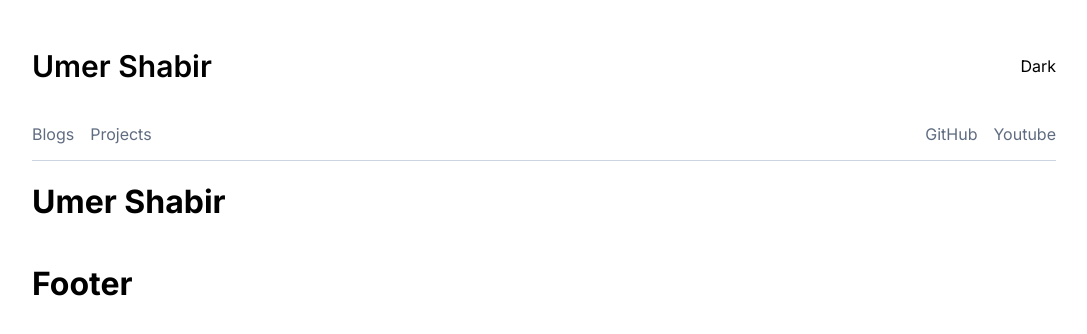
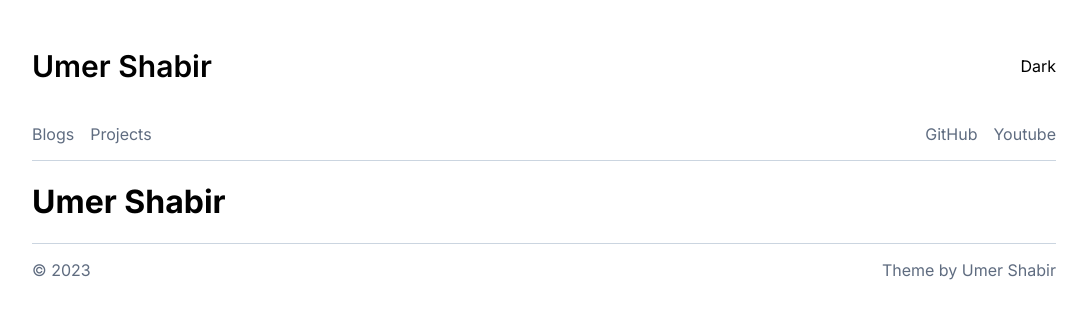
Before and after one commit to umershabir/nextjs-portfolio, a Next.js app: page / in a window 1280 px wide. Shown: the top 334 px of the page, without its empty margins (96-1183 px from the left). Built offline with nearby package versions, Linux system fonts and the light colour scheme.

Commit message:
navbar is building

```diff
--- a/src/components/Footer/Footer.tsx
+++ b/src/components/Footer/Footer.tsx
@@ -1,7 +1,9 @@
-export default function Footer(){
-    return (
-        <>
-        <h1>Footer</h1>
-        </>
-    )
+import styles from "./footer.module.scss";
+export default function Footer() {
+  return (
+    <footer className={styles.footer}>
+      <p className="secondaryText">© 2023</p>
+      <p className="secondaryText">Theme by Umer Shabir</p>
+    </footer>
+  );
 }
--- /dev/null
+++ b/src/components/Footer/footer.module.scss
@@ -0,0 +1,7 @@
+@import "../../styles/variables";
+.footer {
+  display: flex;
+  justify-content: space-between;
+  align-items: center;
+  border-top: 1px solid $divider;
+}
--- a/src/components/Navbar/Navbar.tsx
+++ b/src/components/Navbar/Navbar.tsx
@@ -12,7 +12,7 @@ export default function Navbar() {
       <div className={styles.navLinks}>
         <ul>
           <li>
-            <Link href={"/blog"}>Blogs</Link>
+            <Link href={"/blogs"}>Blogs</Link>
           </li>
           <li>
             <Link href={"/projects"}>Projects</Link>
--- a/src/pages/_app.tsx
+++ b/src/pages/_app.tsx
@@ -1,5 +1,6 @@
 import { Inter } from "next/font/google";
-import "@/styles/globals.css";
+// import "@/styles/globals.css";
+import "@/styles/style.scss";
 import Container from "@/components/Container";
 import Navbar from "@/components/Navbar/Navbar";
 import Footer from "@/components/Footer/Footer";
--- /dev/null
+++ b/src/styles/_variables.scss
@@ -0,0 +1 @@
+$divider: #cbd5e0;
--- a/src/styles/globals.css
+++ /dev/null
@@ -1,4 +0,0 @@
-a {
-  color: #000;
-  text-decoration: none;
-}
--- /dev/null
+++ b/src/styles/style.scss
@@ -0,0 +1,9 @@
+@import "./_variables.scss";
+
+.secondaryText {
+  color: #5f6c80;
+}
+a {
+  color: #000;
+  text-decoration: none;
+}
```
Also changed, not shown: src/styles/__global.scss (deleted).
